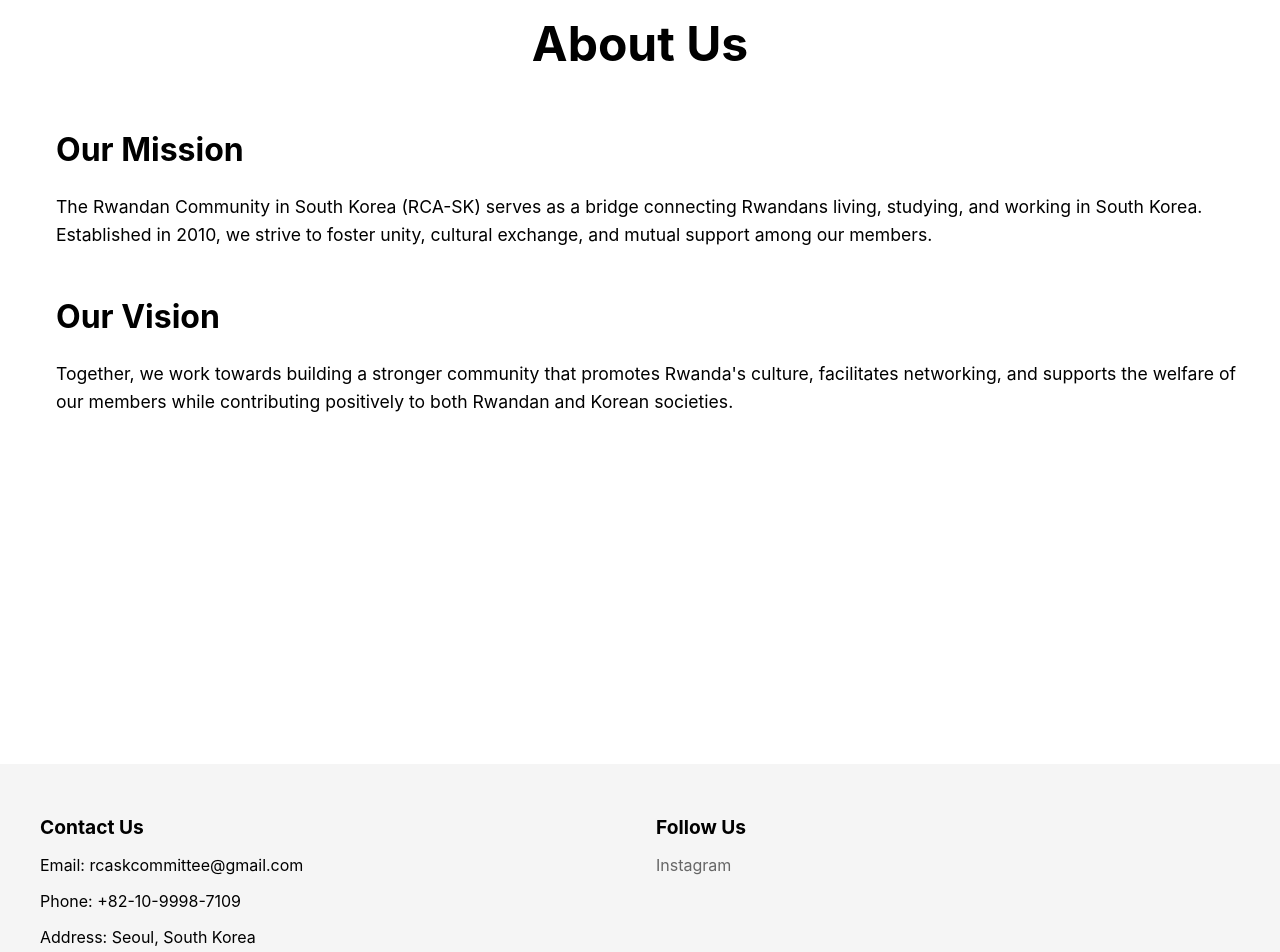
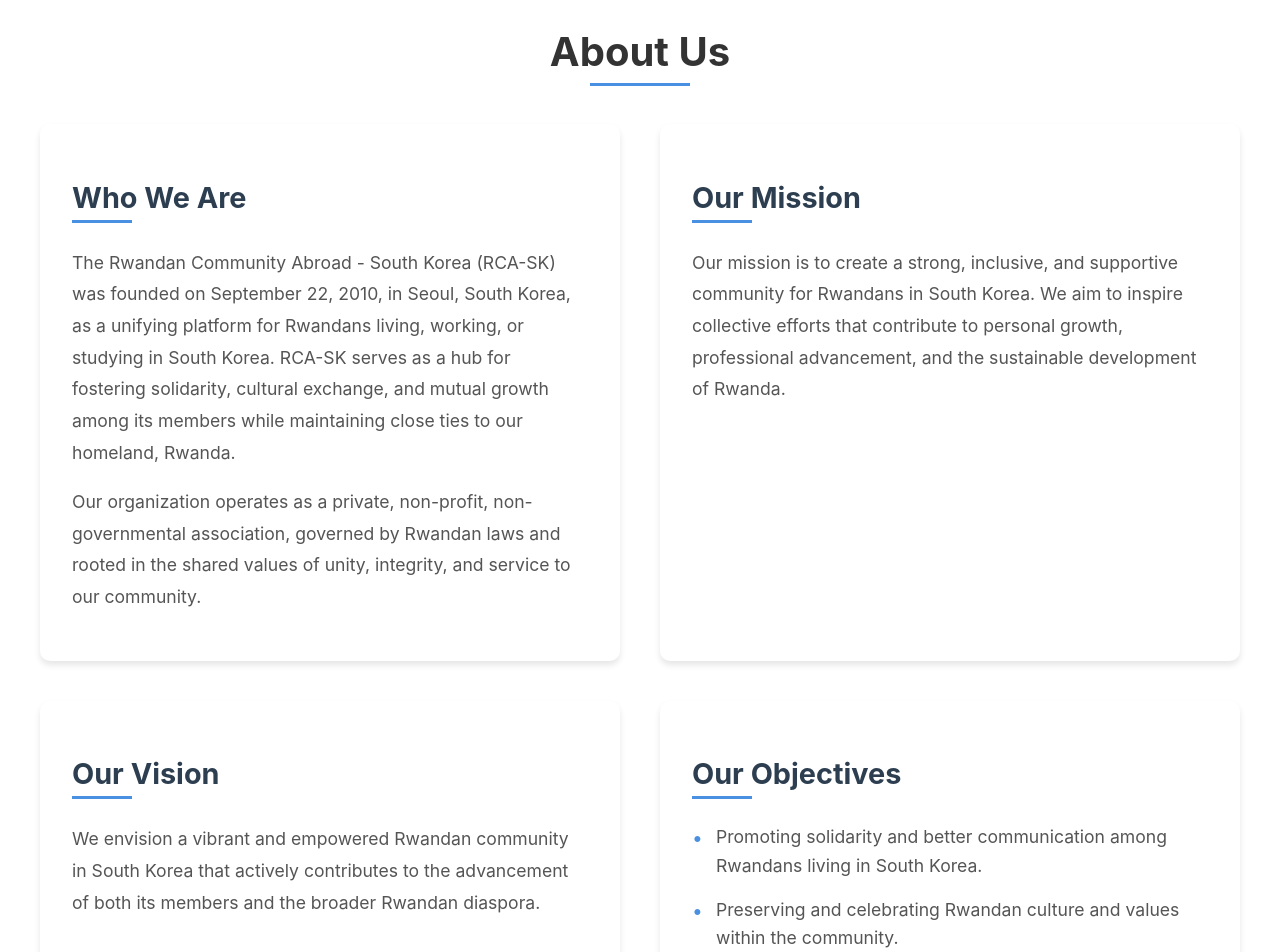
Before and after one commit to lonestarx1/rca-sk-website-2024, a React (Create React App) app: page /about in a window 1280 px wide. Shown: the part 120-1072 px from the top of the page. Built offline with nearby package versions, Linux system fonts and the light colour scheme.

Commit message:
Add about us

```diff
--- a/src/App.tsx
+++ b/src/App.tsx
@@ -20,8 +20,8 @@ function App() {
             <Route path="/" element={<Home />} />
             <Route path="/about" element={<About />} />
             <Route path="/committee" element={<Committee />} />
+            <Route path="/businesses" element={<Businesses />} />
             <Route path="/announcements" element={<Announcements />} />
-            <Route path="/businesses" element={<Businesses />} />
           </Routes>
         </main>
         <Footer />
--- a/src/pages/About.tsx
+++ b/src/pages/About.tsx
@@ -1,25 +1,51 @@
 import React from "react";
-import styles from "../styles/Page.module.css";
+import styles from "../styles/About.module.css";
 
 const About = () => {
   return (
-    <div className={styles.container}>
-      <main className={styles.main}>
-        <h1 className={styles.title}>About Us</h1>
+    <div className={styles.aboutContainer}>
+      <main className={styles.aboutMain}>
+        <h1 className={styles.aboutTitle}>About Us</h1>
         <div className={styles.content}>
+          <section className={styles.section}>
+            <h2>Who We Are</h2>
+            <p>
+              The Rwandan Community Abroad - South Korea (RCA-SK) was founded on September 22, 2010, in Seoul, South Korea, as a unifying platform for
+              Rwandans living, working, or studying in South Korea. RCA-SK serves as a hub for fostering solidarity, cultural exchange, and mutual
+              growth among its members while maintaining close ties to our homeland, Rwanda.
+            </p>
+            <p>
+              Our organization operates as a private, non-profit, non-governmental association, governed by Rwandan laws and rooted in the shared
+              values of unity, integrity, and service to our community.
+            </p>
+          </section>
           <section className={styles.section}>
             <h2>Our Mission</h2>
             <p>
-              The Rwandan Community in South Korea (RCA-SK) serves as a bridge connecting Rwandans living, studying, and working in South Korea.
-              Established in 2010, we strive to foster unity, cultural exchange, and mutual support among our members.
+              Our mission is to create a strong, inclusive, and supportive community for Rwandans in South Korea. We aim to inspire collective efforts
+              that contribute to personal growth, professional advancement, and the sustainable development of Rwanda.
             </p>
           </section>
           <section className={styles.section}>
             <h2>Our Vision</h2>
             <p>
-              Together, we work towards building a stronger community that promotes Rwanda's culture, facilitates networking, and supports the welfare
-              of our members while contributing positively to both Rwandan and Korean societies.
+              We envision a vibrant and empowered Rwandan community in South Korea that actively contributes to the advancement of both its members
+              and the broader Rwandan diaspora.
             </p>
+          </section>
+          <section className={styles.section}>
+            <h2>Our Objectives</h2>
+            <ul>
+              <li>Promoting solidarity and better communication among Rwandans living in South Korea.</li>
+              <li>Preserving and celebrating Rwandan culture and values within the community.</li>
+              <li>Facilitating collaboration in culture, technology, and scientific research among members and the global Rwandan diaspora.</li>
+              <li>
+                Supporting Rwandan students by providing resources on South Korea's education system, scholarships, and vocational training
+                opportunities.
+              </li>
+              <li>Encouraging investment by offering information on opportunities in Rwanda to members and potential investors.</li>
+              <li>Building partnerships with other Rwandan communities across Asia to foster regional solidarity and share best practices.</li>
+            </ul>
           </section>
         </div>
       </main>
--- /dev/null
+++ b/src/styles/About.module.css
@@ -0,0 +1,129 @@
+.aboutContainer {
+  padding: 2rem;
+  max-width: 1200px;
+  margin: 0 auto;
+}
+
+.aboutMain {
+  width: 100%;
+}
+
+.aboutTitle {
+  font-size: 2.5rem;
+  color: #333;
+  text-align: center;
+  margin-bottom: 3rem;
+  position: relative;
+}
+
+.aboutTitle::after {
+  content: "";
+  position: absolute;
+  bottom: -10px;
+  left: 50%;
+  transform: translateX(-50%);
+  width: 100px;
+  height: 3px;
+  background-color: #4a90e2;
+}
+
+.content {
+  display: grid;
+  gap: 2.5rem;
+}
+
+.section {
+  background: white;
+  padding: 2rem;
+  border-radius: 10px;
+  box-shadow: 0 4px 6px rgba(0, 0, 0, 0.1);
+  transition: transform 0.2s ease;
+}
+
+.section:hover {
+  transform: translateY(-5px);
+}
+
+.section h2 {
+  color: #2c3e50;
+  font-size: 1.8rem;
+  margin-bottom: 1.5rem;
+  position: relative;
+  padding-bottom: 0.5rem;
+}
+
+.section h2::after {
+  content: "";
+  position: absolute;
+  bottom: 0;
+  left: 0;
+  width: 60px;
+  height: 3px;
+  background-color: #4a90e2;
+}
+
+.section p {
+  color: #555;
+  line-height: 1.8;
+  margin-bottom: 1rem;
+  font-size: 1.1rem;
+}
+
+.section ul {
+  list-style: none;
+  padding-left: 0;
+}
+
+.section li {
+  color: #555;
+  margin-bottom: 1rem;
+  padding-left: 1.5rem;
+  position: relative;
+  line-height: 1.6;
+  font-size: 1.1rem;
+}
+
+.section li::before {
+  content: "•";
+  color: #4a90e2;
+  position: absolute;
+  left: 0;
+  font-size: 1.2rem;
+}
+
+/* Responsive Design */
+@media (max-width: 768px) {
+  .aboutContainer {
+    padding: 1rem;
+  }
+
+  .aboutTitle {
+    font-size: 2rem;
+    margin-bottom: 2rem;
+  }
+
+  .section {
+    padding: 1.5rem;
+  }
+
+  .section h2 {
+    font-size: 1.5rem;
+  }
+
+  .section p,
+  .section li {
+    font-size: 1rem;
+  }
+}
+
+@media (min-width: 768px) {
+  .content {
+    grid-template-columns: repeat(2, 1fr);
+  }
+}
+
+@media (max-width: 767px) {
+  .content {
+    grid-template-columns: 1fr;
+  }
+}
```
